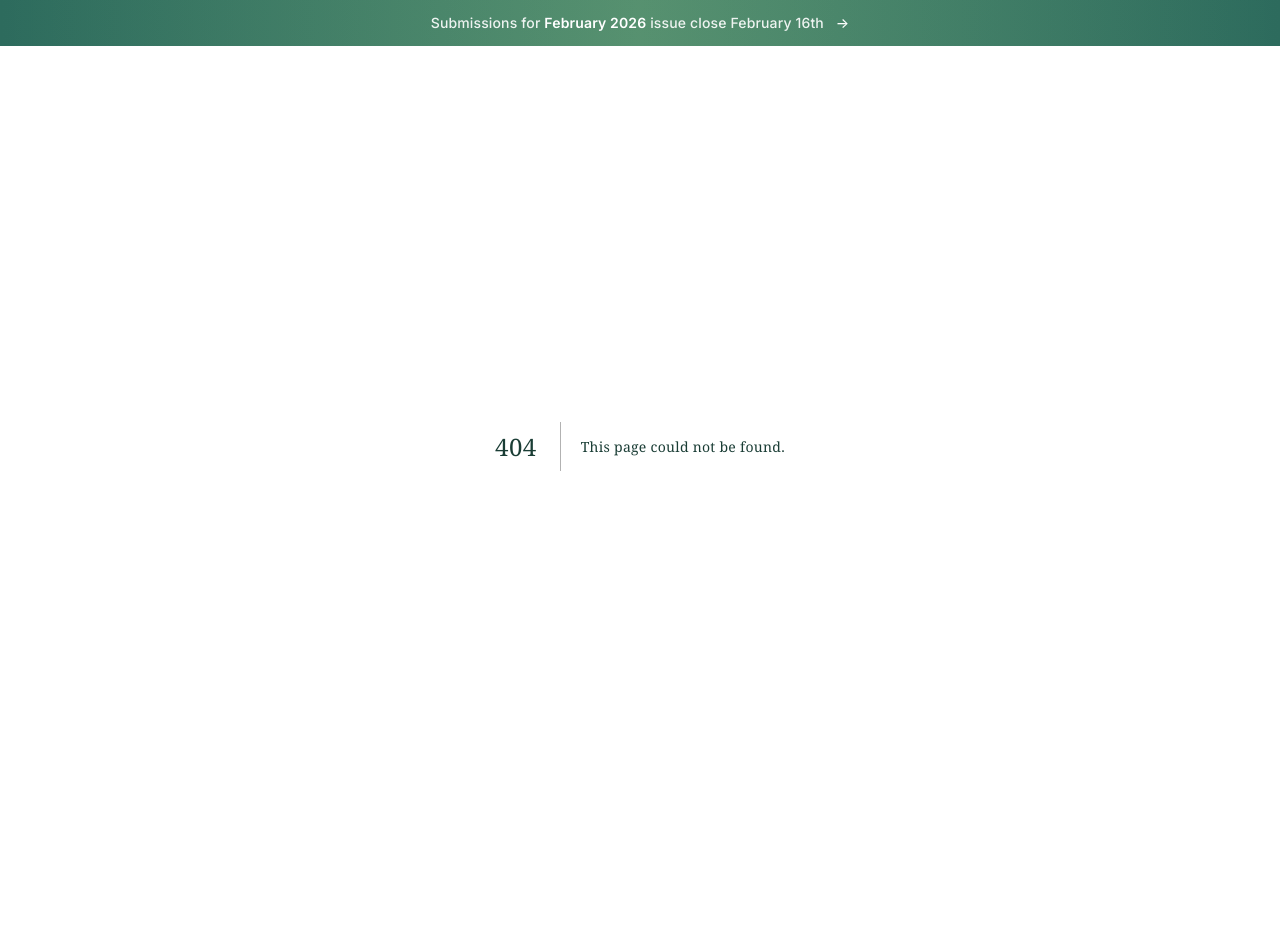
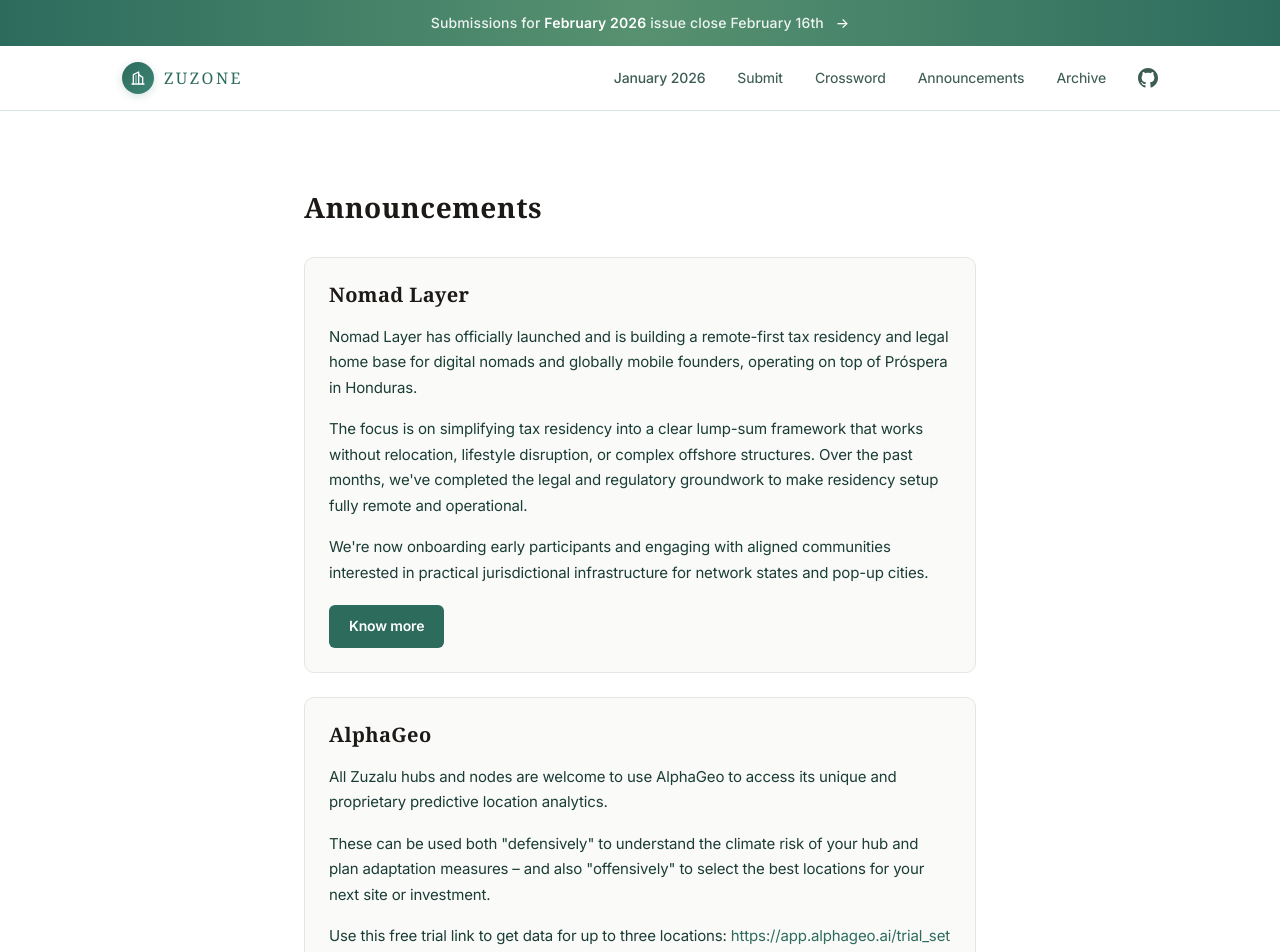
Before and after one commit to vrnvrn/zu, a Next.js app in the folder zuletter/: page /announcements in a window 1280 px wide. Before the commit this address had no page. Shown: the top 952 px of the page. Before the commit the page ends 846 px from the top, so only its background shows below. Built offline with nearby package versions, Linux system fonts and the light colour scheme.

Commit message:
Add Annoucements

```diff
--- /dev/null
+++ b/zuletter/app/announcements/page.tsx
@@ -0,0 +1,145 @@
+'use client'
+
+import Nav from '@/components/Nav'
+
+interface Announcement {
+  id: string
+  title: string
+  fullContent: string
+  link?: { url: string; text: string }
+}
+
+const announcements: Announcement[] = [
+  {
+    id: 'nomadlayer',
+    title: 'Nomad Layer',
+    fullContent: 'Nomad Layer has officially launched and is building a remote-first tax residency and legal home base for digital nomads and globally mobile founders, operating on top of Próspera in Honduras.\n\nThe focus is on simplifying tax residency into a clear lump-sum framework that works without relocation, lifestyle disruption, or complex offshore structures. Over the past months, we\'ve completed the legal and regulatory groundwork to make residency setup fully remote and operational.\n\nWe\'re now onboarding early participants and engaging with aligned communities interested in practical jurisdictional infrastructure for network states and pop-up cities.',
+    link: { url: 'https://nomadlayer.com/', text: 'Know more' },
+  },
+  {
+    id: 'alphageo',
+    title: 'AlphaGeo',
+    fullContent: 'All Zuzalu hubs and nodes are welcome to use AlphaGeo to access its unique and proprietary predictive location analytics.\n\nThese can be used both "defensively" to understand the climate risk of your hub and plan adaptation measures – and also "offensively" to select the best locations for your next site or investment.\n\nUse this free trial link to get data for up to three locations: https://app.alphageo.ai/trial_setup\n\nFor any questions or to upgrade to a pro account for more location searches, contact: info@alphageo.ai',
+    link: { url: 'https://app.alphageo.ai/trial_setup', text: 'Free trial' },
+  },
+]
+
+function linkifyText(text: string) {
+  const urlRegex = /(https?:\/\/[^\s,)]+)/g
+  const parts = text.split(urlRegex)
+  return parts.map((part, i) =>
+    urlRegex.test(part) ? (
+      <a key={i} href={part} target="_blank" rel="noopener noreferrer" style={{ color: '#2d6b5d', wordBreak: 'break-all' }}>
+        {part}
+      </a>
+    ) : (
+      <span key={i}>{part}</span>
+    )
+  )
+}
+
+export default function AnnouncementsPage() {
+  return (
+    <>
+      <Nav />
+      <div className="announcements-page">
+        <h1 className="announcements-heading">Announcements</h1>
+        <div className="announcements-list">
+          {announcements.map((a) => (
+            <div key={a.id} className="announcement-card">
+              <h2 className="announcement-title">{a.title}</h2>
+              <div className="announcement-body">
+                {a.fullContent.split('\n\n').map((para, i) => (
+                  <p key={i}>
+                    {para.split('\n').map((line, j) => (
+                      <span key={j}>
+                        {j > 0 && <br />}
+                        {linkifyText(line)}
+                      </span>
+                    ))}
+                  </p>
+                ))}
+              </div>
+              {a.link && (
+                <div className="announcement-cta">
+                  <a href={a.link.url} target="_blank" rel="noopener noreferrer" className="announcement-link">
+                    {a.link.text}
+                  </a>
+                </div>
+              )}
+            </div>
+          ))}
+        </div>
+      </div>
+
+      <style jsx global>{`
+        .announcements-page {
+          max-width: 720px;
+          margin: 0 auto;
+          padding: 2rem 1.5rem 4rem;
+        }
+
+        .announcements-heading {
+          font-size: 1.75rem;
+          font-weight: 700;
+          color: #1c1917;
+          margin: 0 0 2rem 0;
+        }
+
+        .announcements-list {
+          display: flex;
+          flex-direction: column;
+          gap: 1.5rem;
+        }
+
+        .announcement-card {
+          background: #fafaf9;
+          border: 1px solid #e7e5e4;
+          border-radius: 10px;
+          padding: 1.5rem;
+        }
+
+        .announcement-title {
+          font-size: 1.25rem;
+          font-weight: 700;
+          color: #1c1917;
+          margin: 0 0 1rem 0;
+        }
+
+        .announcement-body {
+          font-size: 0.9375rem;
+          line-height: 1.7;
+          color: #44403c;
+        }
+
+        .announcement-body p {
+          margin: 0 0 1rem;
+        }
+
+        .announcement-body p:last-child {
+          margin-bottom: 0;
+        }
+
+        .announcement-cta {
+          margin-top: 1.25rem;
+        }
+
+        .announcement-link {
+          display: inline-block;
+          padding: 0.625rem 1.25rem;
+          background: #2d6b5d;
+          color: white;
+          border-radius: 6px;
+          text-decoration: none;
+          font-weight: 600;
+          font-size: 0.875rem;
+        }
+
+        .announcement-link:hover {
+          background: #245a4e;
+          color: #faf6dc;
+        }
+      `}</style>
+    </>
+  )
+}
```
